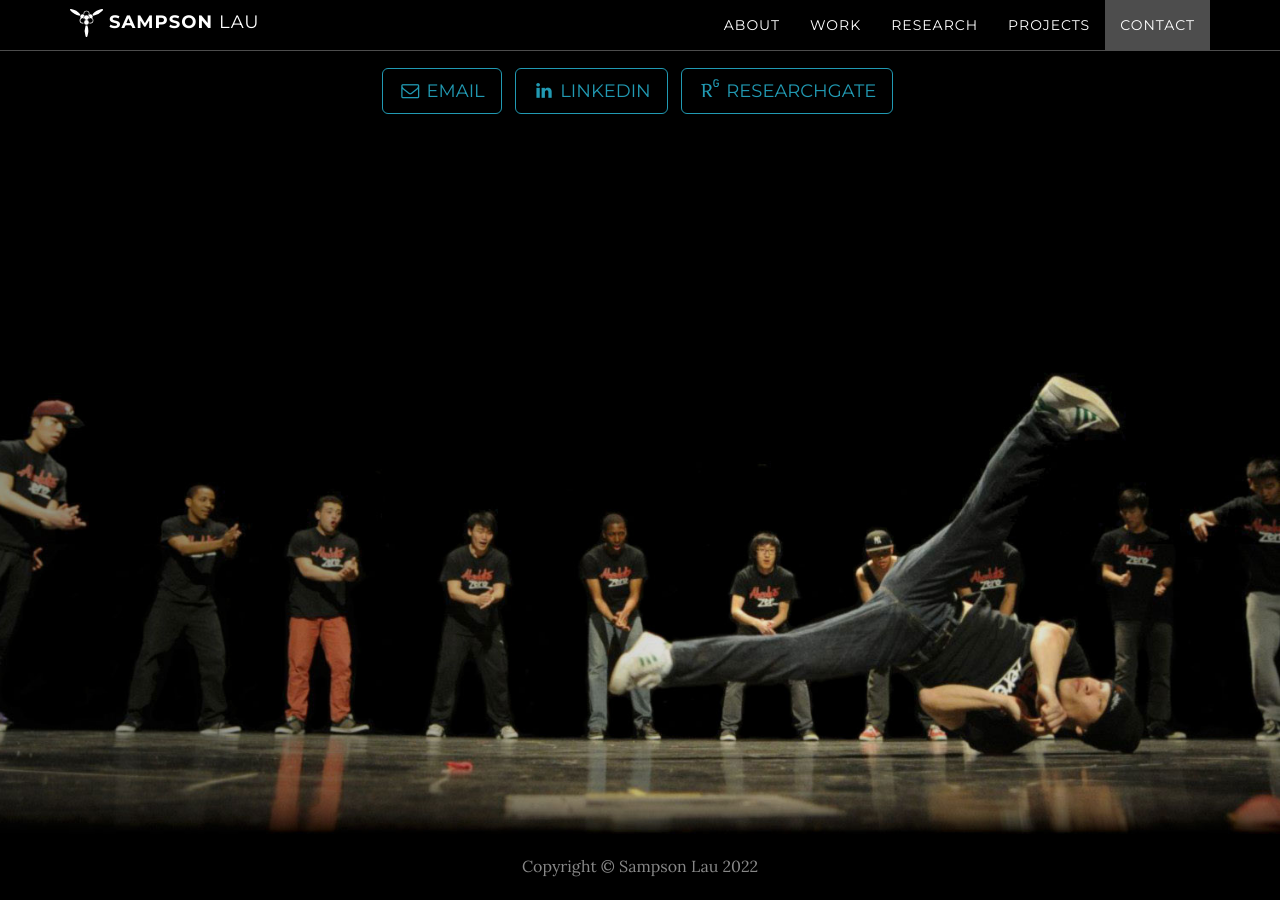
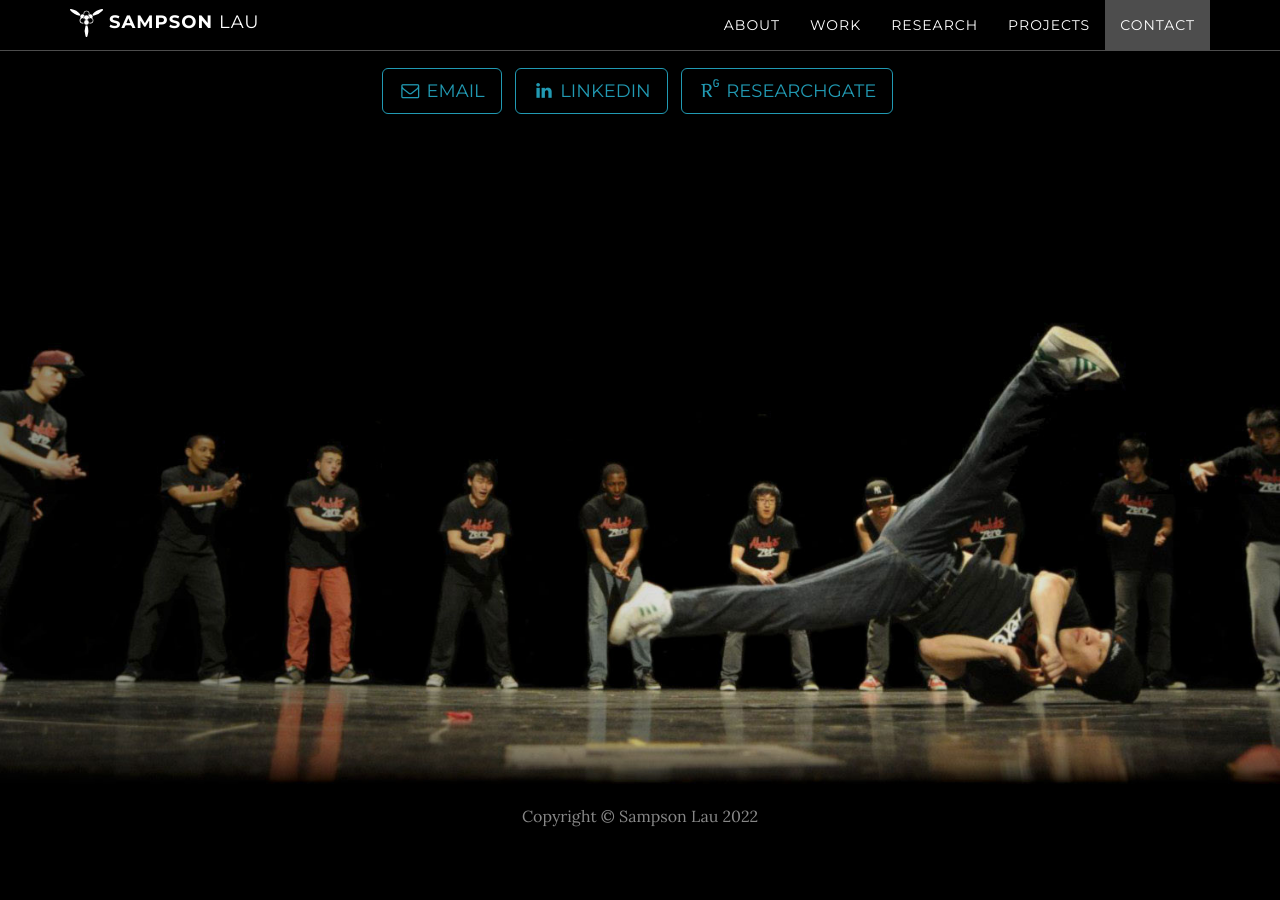
Before and after one commit to sampsonlau/sampsonlau.github.io, a Jekyll site: the page built from index.html, in a window 1280 px wide and 900 px high, scrolled down 3261 px. Built offline with Jekyll 4.4.1, drawn with Linux system fonts in a browser that asks for light colours; comment, search, counter and statistics services are not loaded; after the commit the page ends 4111 px from its top, so only the background shows below that.

Commit message:
Bottom image adjustment.

```diff
--- a/_includes/css/grayscale.css
+++ b/_includes/css/grayscale.css
@@ -339,8 +339,8 @@
     }
 
     .bottom-section {
-        margin-top: 150px;
-        height: 350px;
+        margin-top: 100px;
+        height: 400px;
     }
 
     #map {
@@ -357,7 +357,7 @@
 
 @media(min-width:1350px) {
     .bottom-section {
-        height: 530px;
+        height: 650px;
     }
 }
 
```
